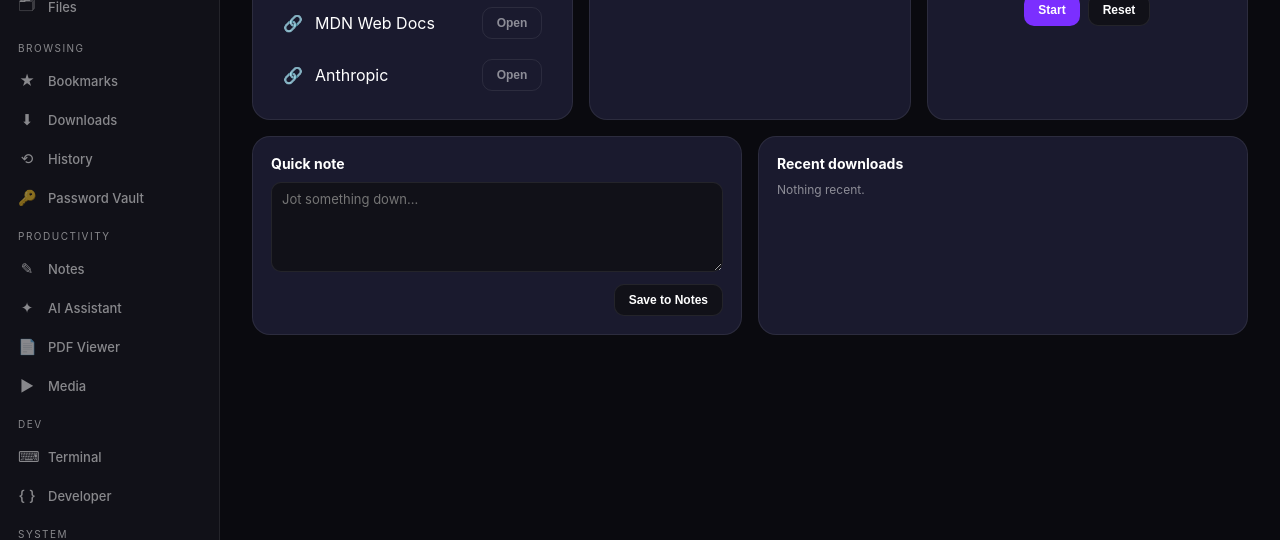
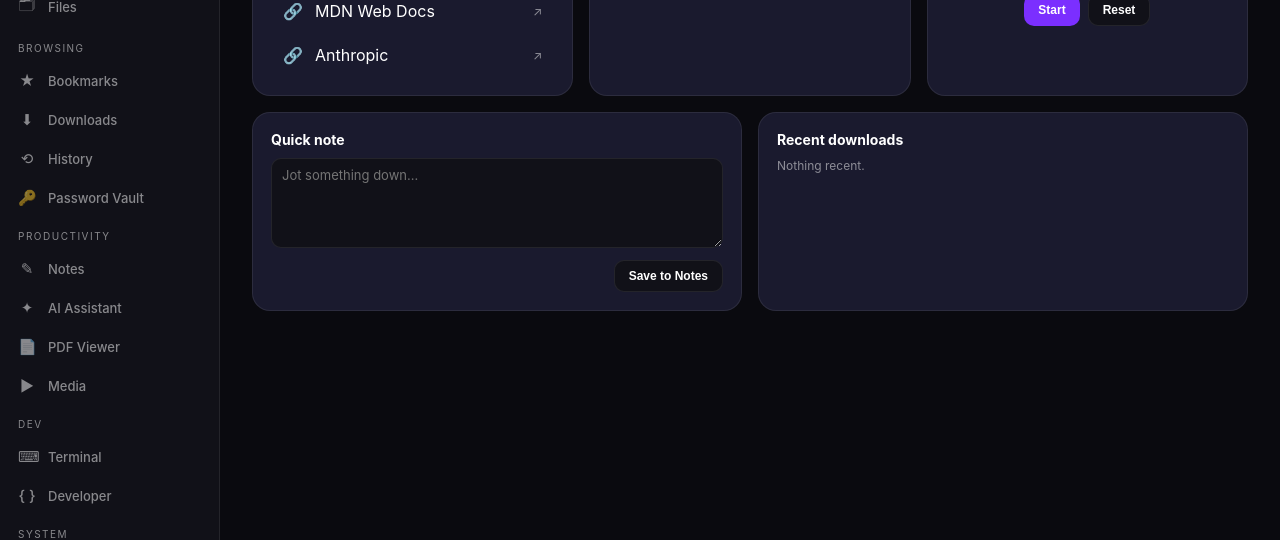
Before and after one commit to PixelProTech-ZA/Pixel-Browser, a plain HTML site: page index.html in a window 1280 px wide. Shown: the part 260-800 px from the top of the page. Drawn offline with Linux system fonts and the light colour scheme.

Commit message:
Update index.html

```diff
--- a/index.html
+++ b/index.html
@@ -157,8 +157,10 @@ input, textarea, select{
 input:focus, textarea:focus, select:focus{ border-color:var(--primary); }
 .list-row{
   display:flex; align-items:center; gap:12px; padding:10px 12px; border-radius:10px;
-  transition:background var(--dur);
+  transition:background var(--dur); min-height:44px;
 }
+.list-row.clickable{ cursor:pointer; -webkit-tap-highlight-color:transparent; touch-action:manipulation; }
+.list-row.clickable:active{ background:var(--card); }
 .list-row:hover{ background:var(--panel); }
 .progress{ height:6px; background:var(--panel); border-radius:4px; overflow:hidden; }
 .progress-fill{ height:100%; background:linear-gradient(90deg,var(--primary),var(--accent)); transition:width .3s ease; }
@@ -693,7 +695,7 @@ const pinned = [
 ];
 function renderPinned(){
   document.getElementById('pinnedSites').innerHTML = pinned.map(p=>
-    `<div class="list-row"><span>🔗</span><span>${p.name}</span><button class="btn ghost" style="margin-left:auto;" onclick="openTab('${p.url}','${p.name}')">Open</button></div>`
+    `<div class="list-row clickable" onclick="openTab('${p.url}','${p.name}')"><span>🔗</span><span>${p.name}</span><span class="muted" style="margin-left:auto;">↗</span></div>`
   ).join('');
 }
 
@@ -799,7 +801,7 @@ async function renderSearchResults(query, frame){
     }
     if(topics.length){
       html += `<div class="muted" style="margin-bottom:8px; letter-spacing:1px; font-size:10px; text-transform:uppercase;">Related</div>`;
-      html += topics.map(t => `<div class="list-row" style="cursor:pointer;" onclick="window.open('${t.FirstURL}','_blank','noopener,noreferrer')"><span>🔎</span><span>${escapeHtml(t.Text)}</span></div>`).join('');
+      html += topics.map(t => `<div class="list-row clickable" onclick="window.open('${t.FirstURL}','_blank','noopener,noreferrer')"><span>🔎</span><span>${escapeHtml(t.Text)}</span></div>`).join('');
     }
     html += `<div style="margin-top:18px;">${engineButtons()}</div></div>`;
     frame.innerHTML = html;
@@ -847,7 +849,7 @@ function renderHistory(){
   if(!list) return;
   const filtered = history.filter(h => h.name.toLowerCase().includes(q) || h.url.toLowerCase().includes(q));
   list.innerHTML = filtered.length ? filtered.map(h=>
-    `<div class="list-row"><span>⟲</span><div><div>${h.name}</div><div class="muted">${h.url}</div></div><span class="muted" style="margin-left:auto;">${h.time.toLocaleTimeString([],{hour:'2-digit',minute:'2-digit'})}</span></div>`
+    `<div class="list-row clickable" onclick="openTab('${h.url}','${h.name}')"><span>⟲</span><div><div>${h.name}</div><div class="muted">${h.url}</div></div><span class="muted" style="margin-left:auto;">${h.time.toLocaleTimeString([],{hour:'2-digit',minute:'2-digit'})}</span></div>`
   ).join('') : '<div class="muted">No history yet — browse a site to see it appear here.</div>';
 }
 function clearHistory(mode){ history = []; renderHistory(); toast('History cleared'); }
@@ -865,9 +867,8 @@ function addBookmark(){
 function removeBookmark(i){ bookmarks.splice(i,1); renderBookmarks(); }
 function renderBookmarks(){
   document.getElementById('bookmarkList').innerHTML = bookmarks.map((b,i)=>
-    `<div class="list-row"><span>★</span><div><div>${b.name}</div><div class="muted">${b.url}</div></div>
-    <button class="btn ghost" style="margin-left:auto;" onclick="openTab('${b.url}','${b.name}')">Open</button>
-    <button class="btn ghost" onclick="removeBookmark(${i})">Remove</button></div>`
+    `<div class="list-row clickable" onclick="openTab('${b.url}','${b.name}')"><span>★</span><div><div>${b.name}</div><div class="muted">${b.url}</div></div>
+    <button class="btn ghost" style="margin-left:auto;" onclick="event.stopPropagation(); removeBookmark(${i})">Remove</button></div>`
   ).join('') || '<div class="muted">No bookmarks yet.</div>';
 }
 
```
